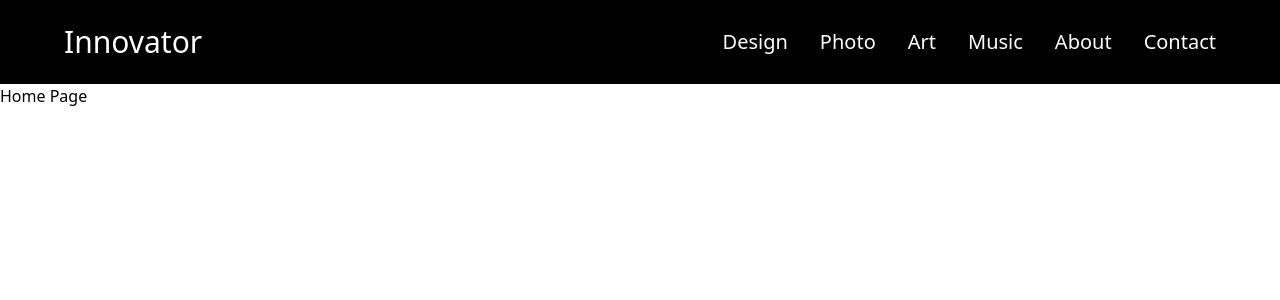
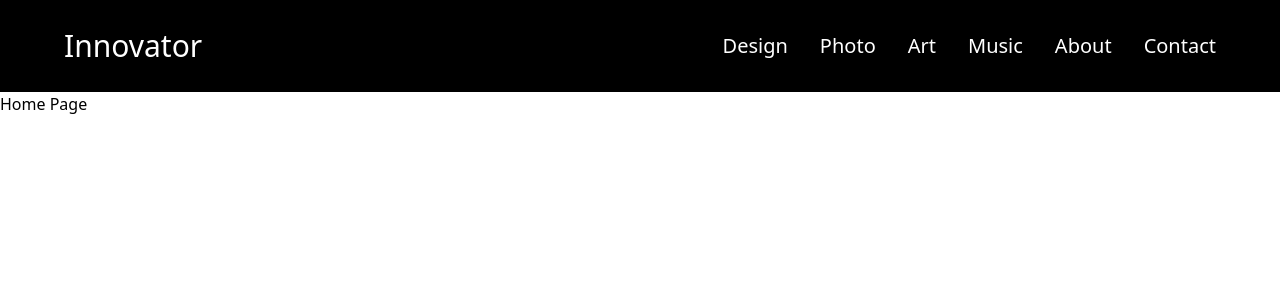
Before and after one commit to DemoStephen/Innovator-portfolio, a React (Vite) app: page / in a window 1280 px wide. Shown: the top 300 px of the page. Built offline with nearby package versions, Linux system fonts and the light colour scheme.

Commit message:
I cant even remember what I touched

```diff
--- a/src/UI/Navigation.jsx
+++ b/src/UI/Navigation.jsx
@@ -2,7 +2,7 @@ import List from "../Components/List";
 
 export default function Navigation() {
   return (
-    <nav className="bg-black text-white flex items-center justify-between px-[5%] py-6">
+    <nav className="bg-black text-white flex items-center justify-between px-[5%] py-7">
       <p className="text-3xl">Innovator</p>
       <ul className="flex items-center gap-8 text-xl">
         <List content="Design" />
```
